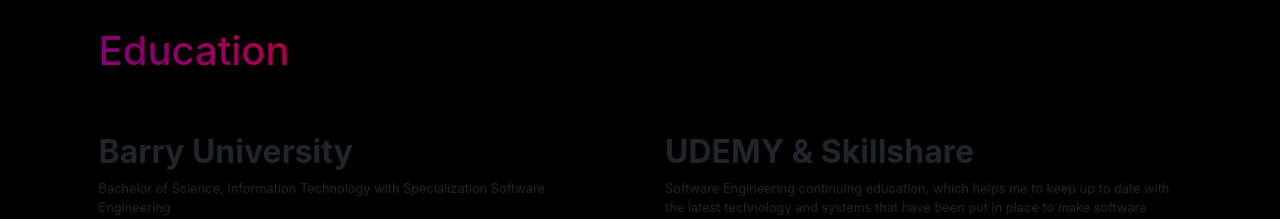
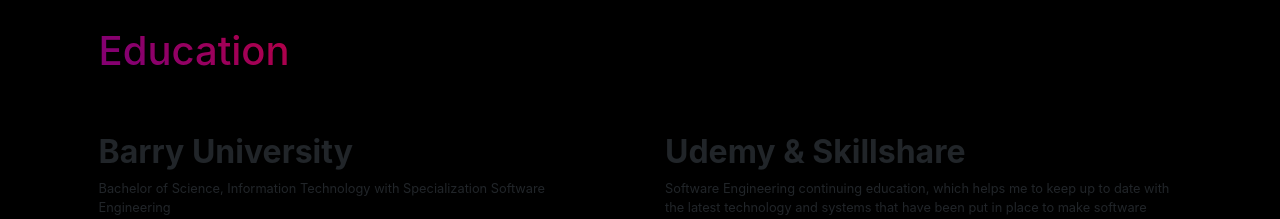
Before and after one commit to kevralfrancis/gcp_nextjs_portfolio, a Next.js app: page / in a window 1280 px wide. Shown: the part 1840-2059 px from the top of the page. Built offline with nearby package versions, Linux system fonts and the light colour scheme.

Commit message:
update education info udemy  Commit of My portfolio for GCP

```diff
--- a/pages/index.tsx
+++ b/pages/index.tsx
@@ -370,12 +370,12 @@
                     </div>
                     <div className="first-education">
 
-                        <h2>UDEMY & Skillshare</h2>
+                        <h2>Udemy & Skillshare</h2>
                         <p> Software Engineering continuing education, which helps me to keep up to date with the latest technology and systems that have been put in place to make software engineering more effective.
 
                         </p>
 
-                        <p>Jan 2018 - CURRENT</p>
+                        <p>Jan 2016 - CURRENT</p>
                         <p> Completion: 9 Course
                         </p>
 
```
